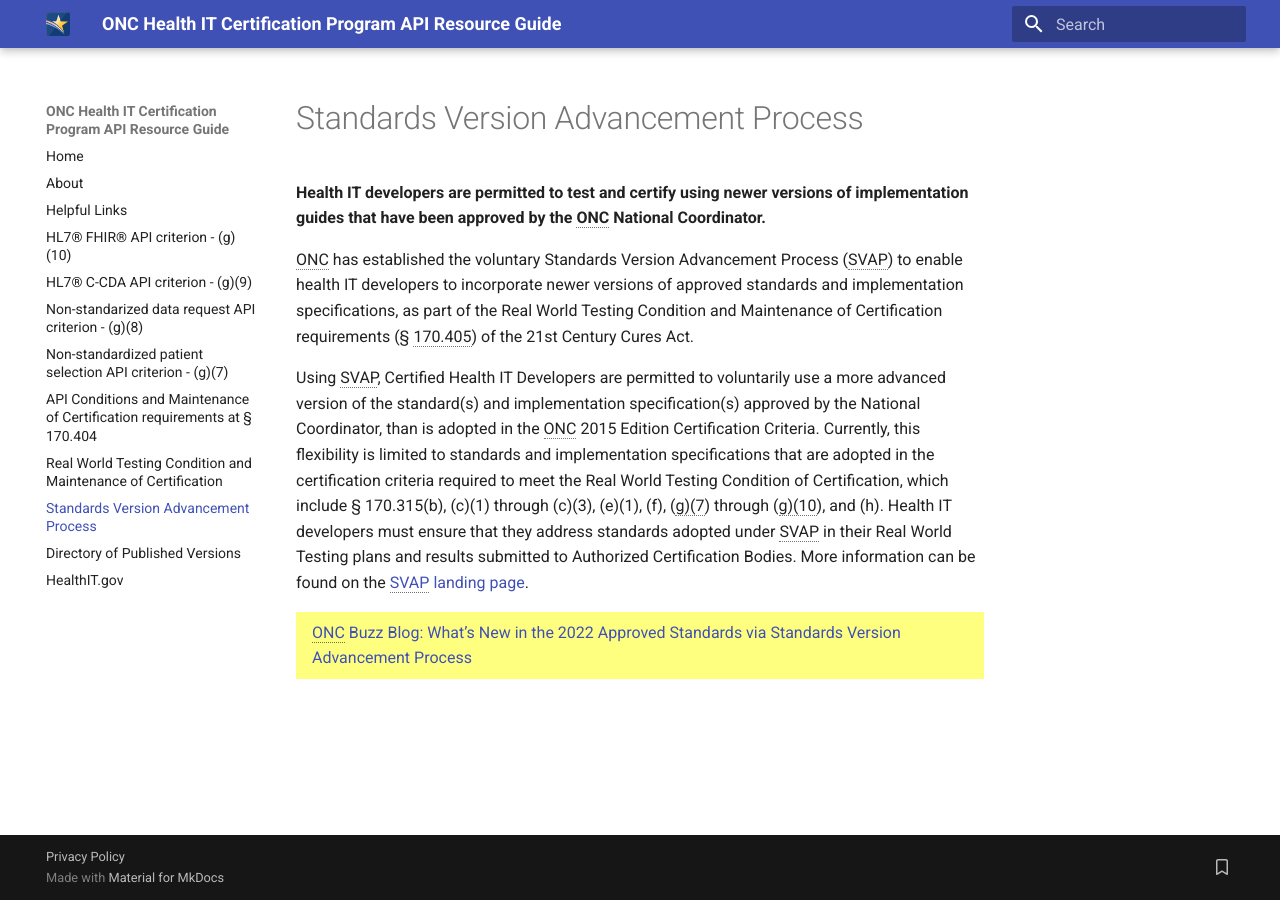
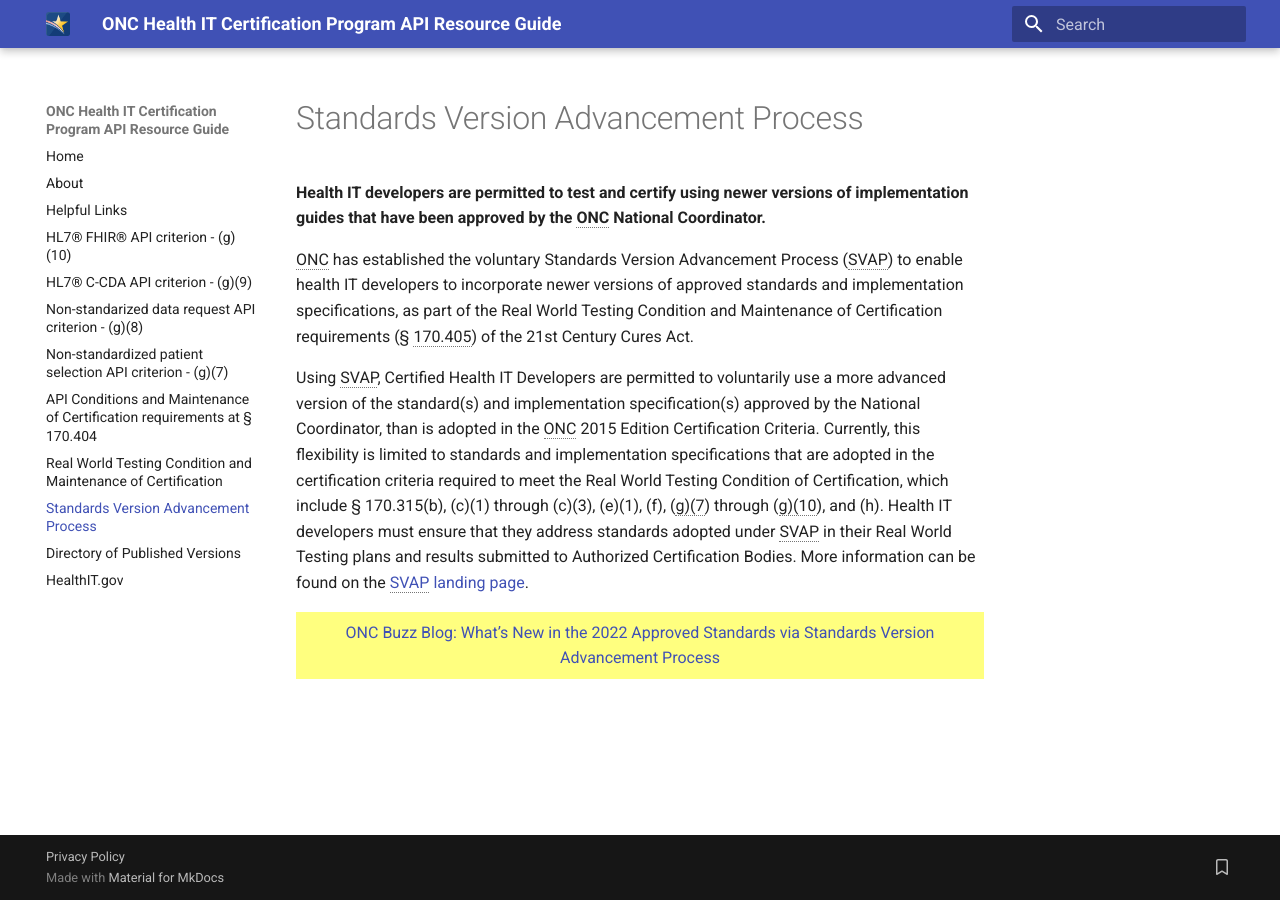
Before and after one commit to onc-healthit/api-resource-guide, an MkDocs documentation site: the page built from docs/standards-version-advancement-process.md, in a window 1280 px wide. Built offline with MkDocs 1.6.1 and Material for MkDocs 9.7.7, drawn with Linux system fonts in a browser that asks for light colours; the version menu is left out.

Commit message:
center text

```diff
--- a/docs/standards-version-advancement-process.md
+++ b/docs/standards-version-advancement-process.md
@@ -6,7 +6,7 @@
 
 {==
 
-<a target = "_blank" href = "https://www.healthit.gov/buzz-blog/healthit-certification/whats-new-in-the-2022-approved-standards-via-standards-version-advancement-process">ONC Buzz Blog: What’s New in the 2022 Approved Standards via Standards Version Advancement Process</a>
+<p style="text-align: center;"><a target = "_blank" href = "https://www.healthit.gov/buzz-blog/healthit-certification/whats-new-in-the-2022-approved-standards-via-standards-version-advancement-process">ONC Buzz Blog: What’s New in the 2022 Approved Standards via Standards Version Advancement Process</a></p>
 
 ==}
 
```
